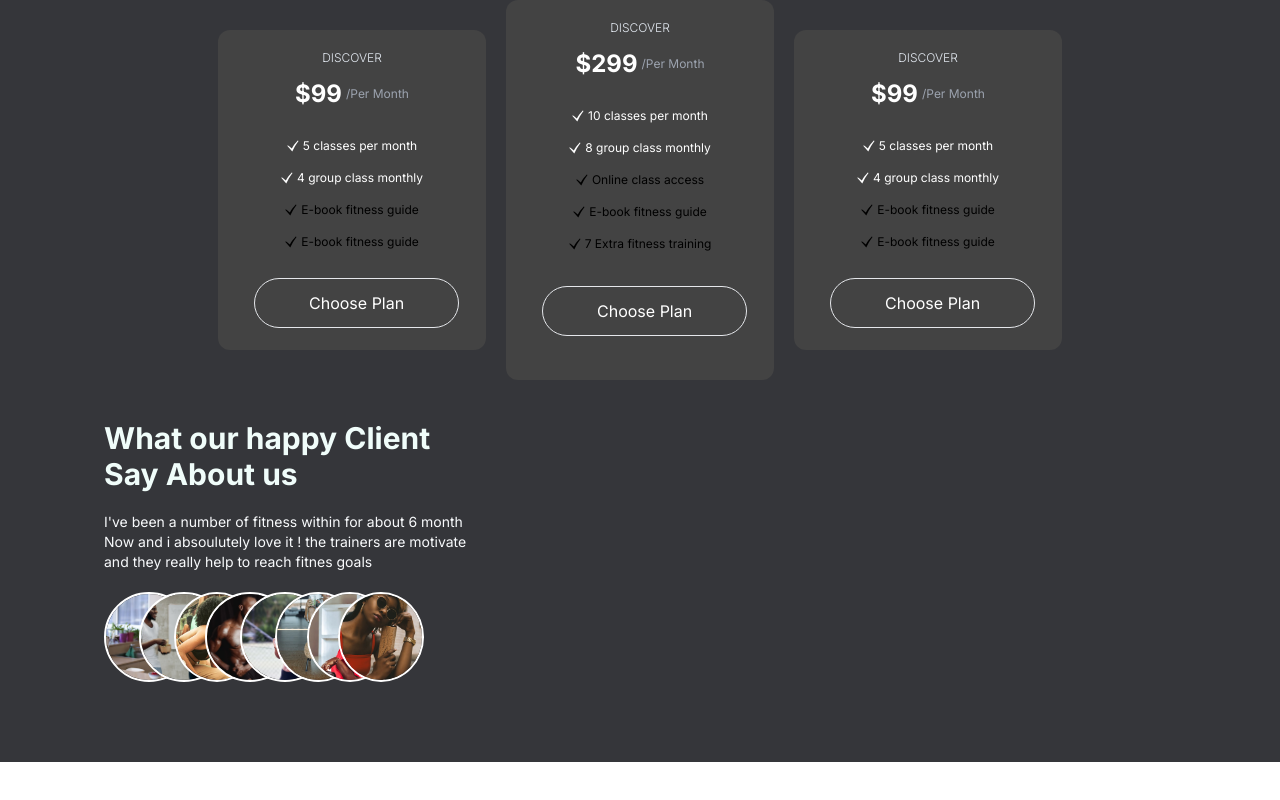
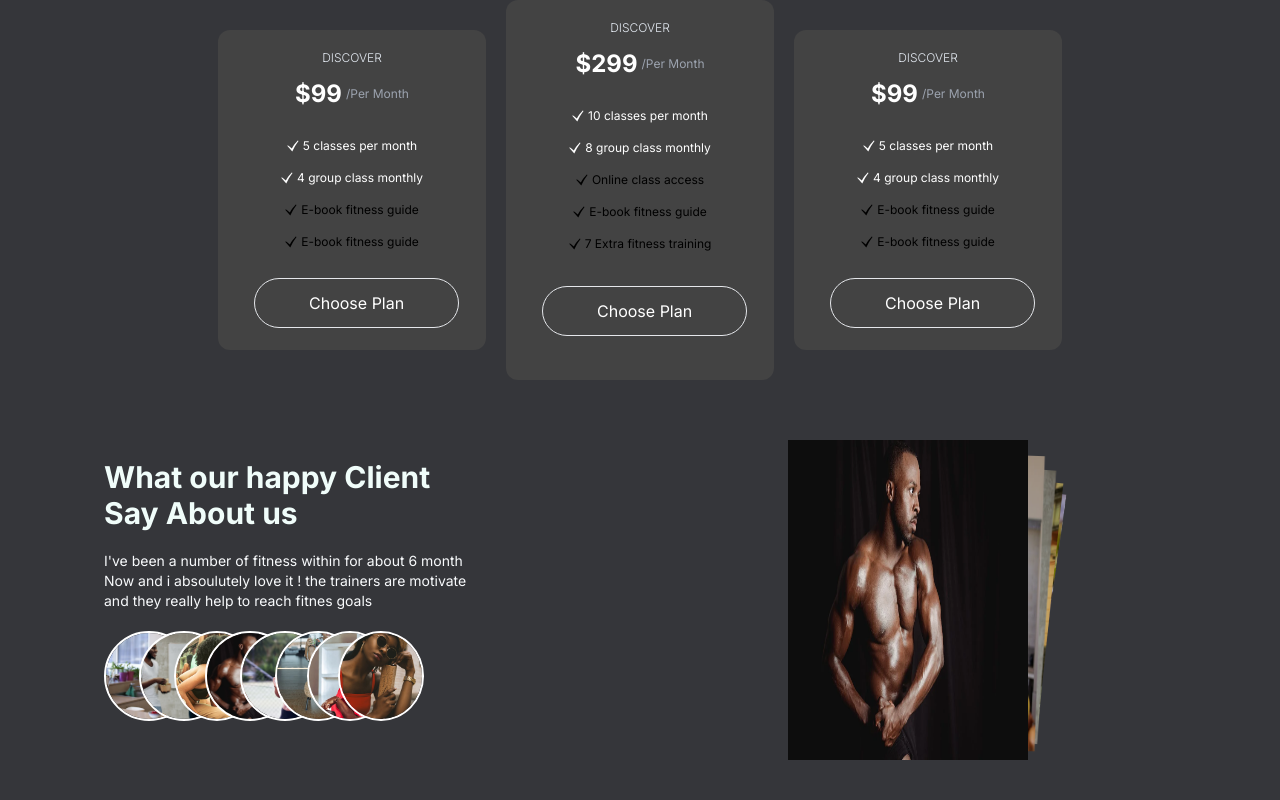
Before and after one commit to tchasinga/gym-rooms, a Next.js app: page / in a window 1280 px wide. Shown: the part 3016-3816 px from the top of the page. Before the commit the page ends 3778 px from the top, so only its background shows below. Built offline with nearby package versions, Linux system fonts and the light colour scheme.

Commit message:
New code is added now

```diff
--- a/src/app/components/Bestplan.jsx
+++ b/src/app/components/Bestplan.jsx
@@ -1,53 +1,63 @@
-import React from 'react'
-import Image from 'next/image'
-import { GiCheckMark } from 'react-icons/gi'
-import IMmomko from '../pics/pexels-photo-1153369.webp'
-import ImMib from '../pics/pexels2-photo-6740525.jpeg'
-import ImMib2 from '../pics/free-photo-of-young-beautiful-woman-sitting-on-city-street.jpeg'
-import ImMib3 from '../pics/pexels3-photo-8874386.webp'
-import ImMib4 from '../pics/pexels4-photo-1089164.webp'
-import ImMib5 from '../pics/pexels5-photo-6958488.jpeg'
-import ImMib6 from '../pics/pexels7-photo-14306399.webp'
-import ImMib7 from '../pics/pexels8-photo-1154764.jpeg'
+import React from "react";
+import Image from "next/image";
+import { GiCheckMark } from "react-icons/gi";
+import IMmomko from "../pics/pexels-photo-1153369.webp";
+import ImMib from "../pics/pexels2-photo-6740525.jpeg";
+import ImMib2 from "../pics/free-photo-of-young-beautiful-woman-sitting-on-city-street.jpeg";
+import ImMib3 from "../pics/pexels3-photo-8874386.webp";
+import ImMib4 from "../pics/pexels4-photo-1089164.webp";
+import ImMib5 from "../pics/pexels5-photo-6958488.jpeg";
+import ImMib6 from "../pics/pexels7-photo-14306399.webp";
+import ImMib7 from "../pics/pexels8-photo-1154764.jpeg";
+import { Swiper, SwiperSlide } from 'swiper/react';
+import 'swiper/css';
+import 'swiper/css/effect-cards';
+import { EffectCards } from 'swiper/modules';
 
 
 export default function Bestplan() {
   return (
-    <div className='max-w-6xl mx-auto p-10'>
+    <div className="max-w-6xl mx-auto p-10">
       <div className="text-center flex-col flex w-full">
-            <h1 className='text-white text-2xl font-semibold mb-2'>Choose the best plan</h1>
-            <p className='text-sm text-slate-200 font-normal'>Choose a plan that's rigth for your growing team. simple picing & no hiddeen charge</p>
+        <h1 className="text-white text-2xl font-semibold mb-2">
+          Choose the best plan
+        </h1>
+        <p className="text-sm text-slate-200 font-normal">
+          Choose a plan that's rigth for your growing team. simple picing & no
+          hiddeen charge
+        </p>
       </div>
 
       <div className="">
         <div className="flex items-center mt-10 justify-center gap-5">
-
           <div className="bg-red-900 myRED w-1/4 h-80 rounded-xl p-5 flex flex-col text-center">
-                <h3 className='uppercase font-light text-xs text-slate-200'>discover</h3>
+            <h3 className="uppercase font-light text-xs text-slate-200">
+              discover
+            </h3>
             <div className="flex items-center gap-1 text-white pt-3 pb-3 justify-center">
-                        <h2 className='font-bold text-2xl'>$99</h2>
-                        <p className='text-xs text-gray-400'>/Per Month</p>
+              <h2 className="font-bold text-2xl">$99</h2>
+              <p className="text-xs text-gray-400">/Per Month</p>
             </div>
 
             <div className="flex flex-col justify-center items-center w-full">
               <div className="pt-4 flex items-center justify-center gap-1">
-                        <GiCheckMark className='text-white text-xs'/>
-                        <p className='text-white text-xs'>5 classes per month</p>
+                <GiCheckMark className="text-white text-xs" />
+                <p className="text-white text-xs">5 classes per month</p>
               </div>
 
               <div className="pt-4 flex items-center justify-center gap-1">
-                        <GiCheckMark className='text-white text-xs'/>
-                        <p className='text-white text-xs'>4 group class monthly</p>
+                <GiCheckMark className="text-white text-xs" />
+                <p className="text-white text-xs">4 group class monthly</p>
               </div>
 
               <div className="pt-4 flex items-center justify-center gap-1">
-                        <GiCheckMark className='text-xs'/>
-                        <p className='text-xs'>E-book fitness guide</p>
+                <GiCheckMark className="text-xs" />
+                <p className="text-xs">E-book fitness guide</p>
               </div>
 
               <div className="pt-4 flex items-center justify-center gap-1">
-                        <GiCheckMark className='text-xs'/>
-                        <p className='text-xs'>E-book fitness guide</p>
+                <GiCheckMark className="text-xs" />
+                <p className="text-xs">E-book fitness guide</p>
               </div>
             </div>
 
@@ -59,38 +69,39 @@ export default function Bestplan() {
           </div>
 
           <div className="bg-red-900 myRED w-1/4 h-[380px] rounded-xl p-5 flex flex-col text-center">
-                <h3 className='uppercase font-light text-xs text-slate-200'>discover</h3>
+            <h3 className="uppercase font-light text-xs text-slate-200">
+              discover
+            </h3>
             <div className="flex items-center gap-1 text-white pt-3 pb-3 justify-center">
-                        <h2 className='font-bold text-2xl'>$299</h2>
-                        <p className='text-xs text-gray-400'>/Per Month</p>
+              <h2 className="font-bold text-2xl">$299</h2>
+              <p className="text-xs text-gray-400">/Per Month</p>
             </div>
 
             <div className="flex flex-col justify-center items-center w-full">
               <div className="pt-4 flex items-center justify-center gap-1">
-                        <GiCheckMark className='text-white text-xs'/>
-                        <p className='text-white text-xs'>10 classes per month</p>
+                <GiCheckMark className="text-white text-xs" />
+                <p className="text-white text-xs">10 classes per month</p>
               </div>
 
               <div className="pt-4 flex items-center justify-center gap-1">
-                        <GiCheckMark className='text-white text-xs'/>
-                        <p className='text-white text-xs'>8 group class monthly</p>
+                <GiCheckMark className="text-white text-xs" />
+                <p className="text-white text-xs">8 group class monthly</p>
               </div>
 
               <div className="pt-4 flex items-center justify-center gap-1">
-                        <GiCheckMark className='text-xs'/>
-                        <p className='text-xs'>Online class access</p>
+                <GiCheckMark className="text-xs" />
+                <p className="text-xs">Online class access</p>
               </div>
 
               <div className="pt-4 flex items-center justify-center gap-1">
-                        <GiCheckMark className='text-xs'/>
-                        <p className='text-xs'>E-book fitness guide</p>
+                <GiCheckMark className="text-xs" />
+                <p className="text-xs">E-book fitness guide</p>
               </div>
 
               <div className="pt-4 flex items-center justify-center gap-1">
-                        <GiCheckMark className='text-xs'/>
-                        <p className='text-xs'>7 Extra fitness training</p>
+                <GiCheckMark className="text-xs" />
+                <p className="text-xs">7 Extra fitness training</p>
               </div>
-
             </div>
 
             <div className="rounded-full justify-center flex  border items-center text-center relative bottom-[-10%] left-4  right-0  py-3 text-white w-[90%]">
@@ -98,33 +109,34 @@ export default function Bestplan() {
             </div>
           </div>
 
-
           <div className="bg-red-900 myRED w-1/4 h-80 rounded-xl p-5 flex flex-col text-center">
-                   <h3 className='uppercase font-light text-xs text-slate-200'>discover</h3>
+            <h3 className="uppercase font-light text-xs text-slate-200">
+              discover
+            </h3>
             <div className="flex items-center gap-1 text-white pt-3 pb-3 justify-center">
-                        <h2 className='font-bold text-2xl'>$99</h2>
-                        <p className='text-xs text-gray-400'>/Per Month</p>
+              <h2 className="font-bold text-2xl">$99</h2>
+              <p className="text-xs text-gray-400">/Per Month</p>
             </div>
 
             <div className="flex flex-col justify-center items-center w-full">
               <div className="pt-4 flex items-center justify-center gap-1">
-                        <GiCheckMark className='text-white text-xs'/>
-                        <p className='text-white text-xs'>5 classes per month</p>
+                <GiCheckMark className="text-white text-xs" />
+                <p className="text-white text-xs">5 classes per month</p>
               </div>
 
               <div className="pt-4 flex items-center justify-center gap-1">
-                        <GiCheckMark className='text-white text-xs'/>
-                        <p className='text-white text-xs'>4 group class monthly</p>
+                <GiCheckMark className="text-white text-xs" />
+                <p className="text-white text-xs">4 group class monthly</p>
               </div>
 
               <div className="pt-4 flex items-center justify-center gap-1">
-                        <GiCheckMark className='text-xs'/>
-                        <p className='text-xs'>E-book fitness guide</p>
+                <GiCheckMark className="text-xs" />
+                <p className="text-xs">E-book fitness guide</p>
               </div>
 
               <div className="pt-4 flex items-center justify-center gap-1">
-                        <GiCheckMark className='text-xs'/>
-                        <p className='text-xs'>E-book fitness guide</p>
+                <GiCheckMark className="text-xs" />
+                <p className="text-xs">E-book fitness guide</p>
               </div>
             </div>
 
@@ -132,37 +144,110 @@ export default function Bestplan() {
               <h3>Choose Plan</h3>
             </div>
           </div>
-
         </div>
       </div>
 
       {/* Adding new code estate */}
 
-        <div className="pt-10 pb-10">
+      <div className="pt-10 pb-10 flex justify-between items-center">
         <div className="flex flex-col">
-                <div className='text-3xl text-teal-50 font-bold mb-5'>
-                    <h1>What our happy Client <br /> Say About us</h1>
+          <div className="text-3xl text-teal-50 font-bold mb-5">
+            <h1>
+              What our happy Client <br /> Say About us
+            </h1>
           </div>
-                <div className='text-sm text-slate-50'>
+          <div className="text-sm text-slate-50">
             <p>I've been a number of fitness within for about 6 month</p>
             <p>Now and i absoulutely love it ! the trainers are motivate</p>
             <p>and they really help to reach fitnes goals</p>
           </div>
 
           <div className="container mt-5  w-80">
-                    <Image src={IMmomko} alt="Picture of the author"  className='avatar'/>
-                    <Image src={ImMib} alt="Picture of the author" className='avatar'/>
-                        <Image src={ImMib2} alt="Picture of the author" className='avatar'/>
-                        <Image src={ImMib3} alt="Picture of the author" className='avatar'/>
-                        <Image src={ImMib4} alt="Picture of the author" className='avatar'/>
-                        <Image src={ImMib5} alt="Picture of the author" className='avatar'/>
-                        <Image src={ImMib6} alt="Picture of the author" className='avatar'/>
-                        <Image src={ImMib7} alt="Picture of the author" className='avatar'/>
+            <Image
+              src={IMmomko}
+              alt="Picture of the author"
+              className="avatar"
+            />
+            <Image src={ImMib} alt="Picture of the author" className="avatar" />
+            <Image
+              src={ImMib2}
+              alt="Picture of the author"
+              className="avatar"
+            />
+            <Image
+              src={ImMib3}
+              alt="Picture of the author"
+              className="avatar"
+            />
+            <Image
+              src={ImMib4}
+              alt="Picture of the author"
+              className="avatar"
+            />
+            <Image
+              src={ImMib5}
+              alt="Picture of the author"
+              className="avatar"
+            />
+            <Image
+              src={ImMib6}
+              alt="Picture of the author"
+              className="avatar"
+            />
+            <Image
+              src={ImMib7}
+              alt="Picture of the author"
+              className="avatar"
+            />
           </div>
         </div>
 
         {/* second one..*/}
+
+        <div className=" w-1/2 mt-5">
+          <Swiper
+            effect={"cards"}
+            grabCursor={true}
+            modules={[EffectCards]}
+            className="mySwiper"
+          >
+
+         <SwiperSlide>
+         <Image src={ImMib3} alt="Picture of the author" className='h-[320px]'/>
+            </SwiperSlide>
+
+            <SwiperSlide>
+            <Image src={IMmomko} alt="Picture of the author" className='h-[320px]'/>
+            </SwiperSlide>
+
+            <SwiperSlide>
+            <Image src={ImMib} alt="Picture of the author" className='h-[320px]'/>
+            </SwiperSlide>
+
+            <SwiperSlide>
+            <Image src={ImMib2} alt="Picture of the author" className='h-[320px]'/>
+            </SwiperSlide>
+
+            <SwiperSlide>
+            <Image src={ImMib4} alt="Picture of the author" className='h-[320px]'/>
+            </SwiperSlide>
+
+            <SwiperSlide>
+            <Image src={ImMib5} alt="Picture of the author" className='h-[320px]'/>
+            </SwiperSlide>
+
+            <SwiperSlide>
+            <Image src={ImMib6} alt="Picture of the author" className='h-[320px]'/>
+            </SwiperSlide>
+
+            <SwiperSlide>
+            <Image src={ImMib7} alt="Picture of the author" className='h-[320px]'/>
+            </SwiperSlide>
+
+          </Swiper>
+        </div>
+
       </div>
     </div>
-  )
+  );
 }
--- a/src/app/globals.css
+++ b/src/app/globals.css
@@ -215,3 +215,72 @@ section:nth-child(1){
  top: -22.5px;
  transform: scale(1.6);
 }
+
+
+.swiper {
+  width: 240px;
+  height: 320px;
+}
+/*
+.swiper-slide {
+  display: flex;
+  border-radius: 18px;
+  font-size: 22px;
+  font-weight: bold;
+  color: #fff;
+} */
+/*
+.swiper-slide:nth-child(1n) {
+  background-image: url('./pics/free-photo-of-young-beautiful-woman-sitting-on-city-street.jpeg');
+  background-size: cover;
+  object-fit: cover;
+  background-repeat: no-repeat;
+}
+
+.swiper-slide:nth-child(2n) {
+  background-image: url('./pics/pexels-photo-1153369.webp');
+  background-size: 240px 320px;
+  object-fit: cover;
+  background-repeat: no-repeat;
+}
+
+.swiper-slide:nth-child(3n) {
+  background-image: url('./pics/pexels2-photo-6740525.jpeg');
+  background-size: 240px 320px;
+  object-fit: cover;
+  background-repeat: no-repeat;
+}
+
+.swiper-slide:nth-child(4n) {
+  background-image: url('./pics/pexels3-photo-8874386.webp');
+  background-size: 240px 320px;
+  object-fit: cover;
+  background-repeat: no-repeat;
+}
+
+.swiper-slide:nth-child(5n) {
+  background-image: url('./pics/pexels4-photo-1089164.webp');
+  background-size: 240px 320px;
+  object-fit: fill;
+  background-repeat: no-repeat;
+}
+
+.swiper-slide:nth-child(6n) {
+  background-color: rgb(180, 10, 47);
+}
+
+.swiper-slide:nth-child(7n) {
+  background-color: rgb(35, 99, 19);
+}
+
+.swiper-slide:nth-child(8n) {
+  background-color: rgb(0, 68, 255);
+}
+
+.swiper-slide:nth-child(9n) {
+  background-color: rgb(218, 12, 218);
+}
+
+.swiper-slide:nth-child(10n) {
+  background-color: rgb(54, 94, 77);
+} */
```
Lines whose indentation alone changed are shown as unchanged.
